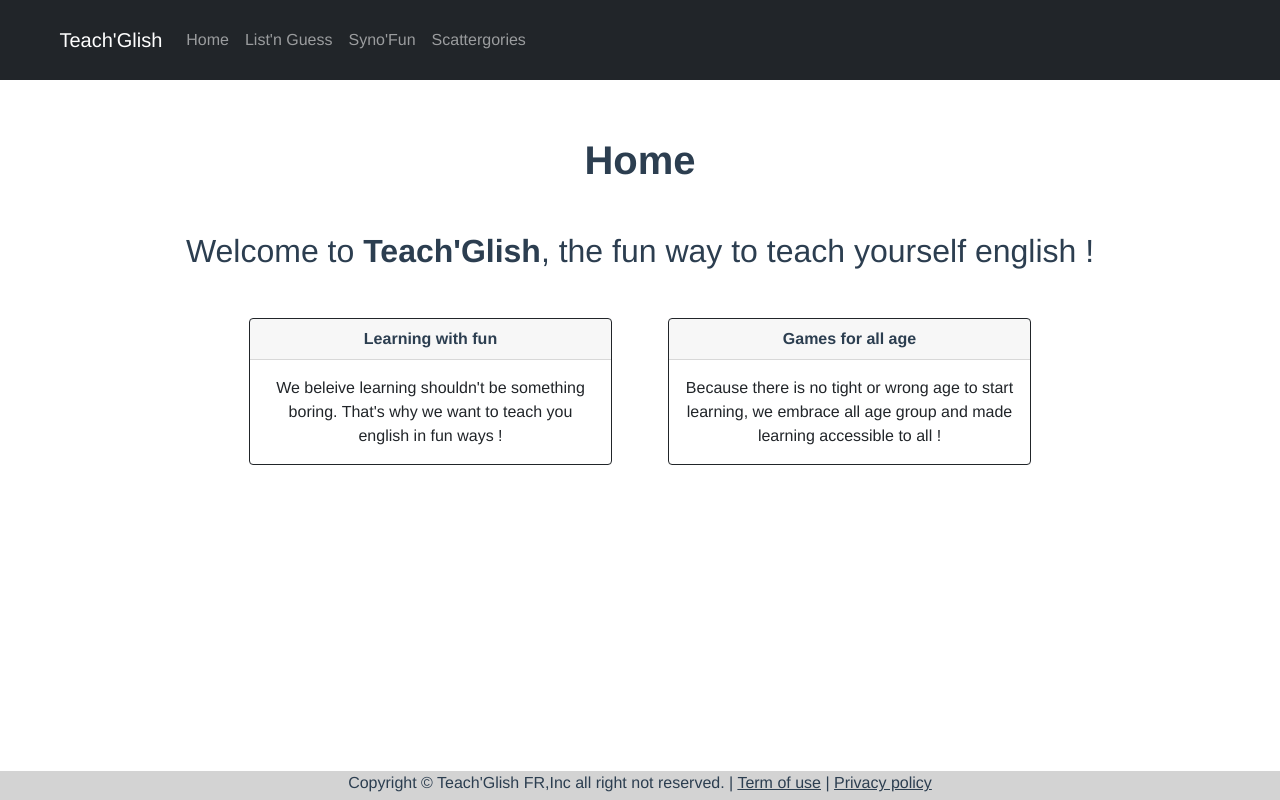
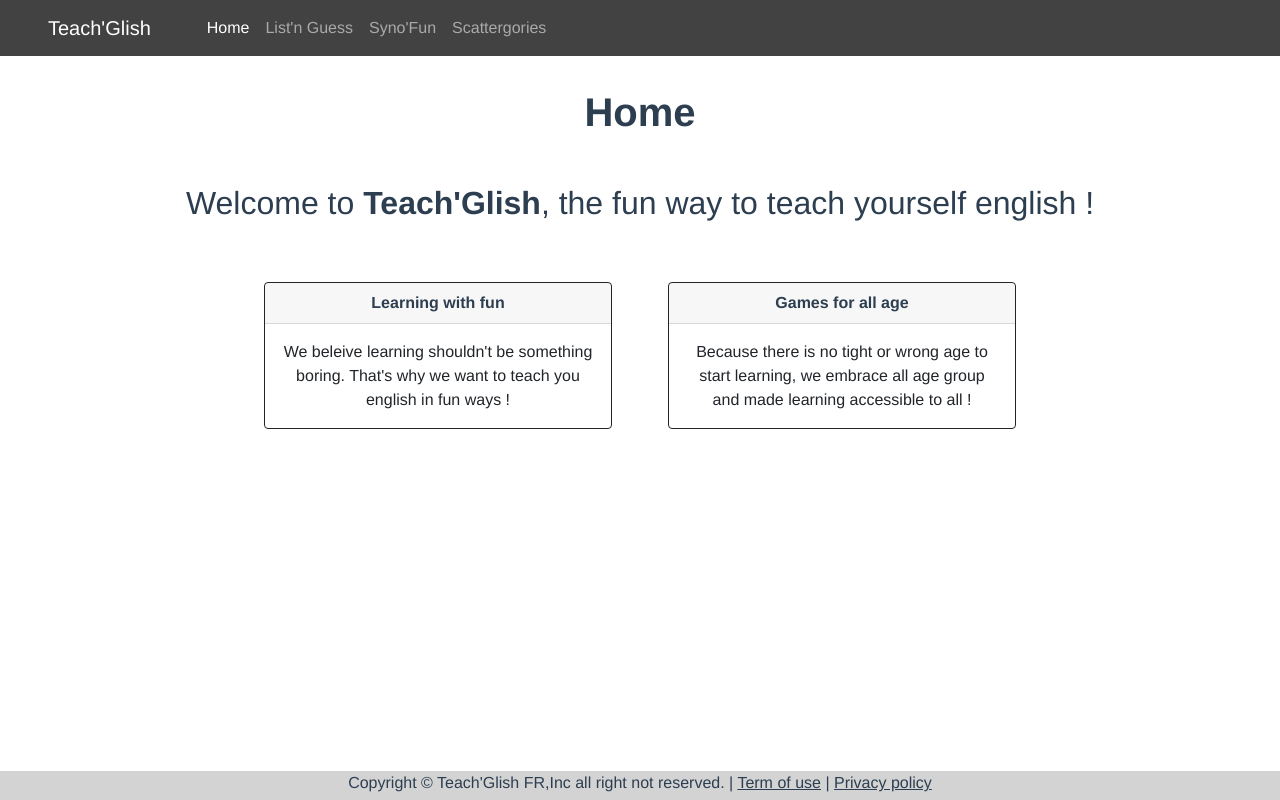
Before and after one commit to florentfli/teach-glish, a Vue app: page / in a window 1280 px wide. Built offline with nearby package versions, Linux system fonts and the light colour scheme.

Commit message:
Fix: collapse + text active color

```diff
--- a/public/index.html
+++ b/public/index.html
@@ -3,17 +3,17 @@
   <head>
     <meta charset="utf-8">
     <meta http-equiv="X-UA-Compatible" content="IE=edge">
-    <meta name="viewport" content="width=device-width,initial-scale=1.0">
+    <meta name="viewport" content="width=device-width, initial-scale=1, shrink-to-fit=no">
     <link rel="icon" href="<%= BASE_URL %>favicon.ico">
-    <title><%= htmlWebpackPlugin.options.title %></title>
+    <title>Teach'Glish</title>
 
-    <link href="https://cdn.jsdelivr.net/npm/bootstrap@5.0.0-beta3/dist/css/bootstrap.min.css" rel="stylesheet" integrity="sha384-eOJMYsd53ii+scO/bJGFsiCZc+5NDVN2yr8+0RDqr0Ql0h+rP48ckxlpbzKgwra6" crossorigin="anonymous">
     <link rel="stylesheet" href="https://fonts.googleapis.com/css?family=Roboto:100,300,400,500,700,900">
     <link rel="stylesheet" href="https://cdn.jsdelivr.net/npm/@mdi/font@latest/css/materialdesignicons.min.css">
+    <link href="https://cdn.jsdelivr.net/npm/bootstrap@5.0.0-beta3/dist/css/bootstrap.min.css" rel="stylesheet" integrity="sha384-eOJMYsd53ii+scO/bJGFsiCZc+5NDVN2yr8+0RDqr0Ql0h+rP48ckxlpbzKgwra6" crossorigin="anonymous">
   </head>
   <body>
     <noscript>
-      <strong>We're sorry but <%= htmlWebpackPlugin.options.title %> doesn't work properly without JavaScript enabled. Please enable it to continue.</strong>
+      <strong>We're sorry but Teach'Glish doesn't work properly without JavaScript enabled. Please enable it to continue.</strong>
     </noscript>
     <div id="app"></div>
     <!-- built files will be auto injected -->
--- a/src/App.vue
+++ b/src/App.vue
@@ -1,6 +1,6 @@
 <template>
   <div id="app">
-    <Header @clickedHome="doShowHome()" @clickedSound="doShowSound()" @clickedDrag="doShowDrag()" @clickedBac="doShowBac()"/>
+    <HeaderComp @clickedHome="doShowHome()" @clickedSound="doShowSound()" @clickedDrag="doShowDrag()" @clickedBac="doShowBac()"/>
     <div class="container">
       <home v-if="showHome"/>
       <sound v-if="showSound"/>
@@ -13,7 +13,7 @@
 
 <script>
 import Home from "./components/Home.vue"
-import Header from "./components/Header.vue"
+import HeaderComp from "./components/HeaderComp.vue"
 import Bac from "./components/Bac.vue"
 import DragNDrop from "./components/DragNDrop.vue"
 import Sound from "./components/Sound.vue"
@@ -24,7 +24,7 @@ export default {
   components: {
     Bac,
     Home,
-    Header,
+    HeaderComp,
     DragNDrop,
     Sound,
     Footer
@@ -73,6 +73,6 @@ export default {
   -moz-osx-font-smoothing: grayscale;
   text-align: center;
   color: #2c3e50;
-  margin-top: 60px;
+  margin-top: 0;
 }
 </style>
--- a/src/components/Header.vue
+++ /dev/null
@@ -1,48 +0,0 @@
-<template>
-    <div class="header" style="background-color:red;">
-        <nav class="navbar navbar-expand-lg navbar-dark bg-dark fixed-top">
-            <div class="container">
-                <a class="navbar-brand" href="#">Teach'Glish</a>
-                <button class="navbar-toggler" type="button" data-toggle="collapse" data-target="#navbarResponsive" aria-controls="navbarResponsive" aria-expanded="false" aria-label="Toggle navigation">
-                    <span class="navbar-toggler-icon"></span>
-                    </button>
-                <div class="collapse navbar-collapse" id="navbarResponsive">
-                <ul class="navbar-nav ml-auto">
-                    <li class="nav-item active">
-                        <a class="nav-link" href="#" @click="clickHome()">Home</a>
-                    </li>
-                    <li class="nav-item">
-                        <a class="nav-link" href="#" @click="clickSound()">List'n Guess</a>
-                    </li>
-                    <li class="nav-item">
-                        <a class="nav-link" href="#" @click="clickDrag()">Syno'Fun</a>
-                    </li>
-                    <li class="nav-item">
-                        <a class="nav-link" href="#" @click="clickBac()">Scattergories</a>
-                    </li>
-                </ul>
-                </div>
-            </div>
-        </nav>
-    </div>
-</template>
-
-<script>
-export default {
-    name: 'header',
-    methods: {
-        clickHome(){
-            this.$emit('clickedHome');
-        },
-        clickSound(){
-            this.$emit('clickedSound');
-        },
-        clickDrag(){
-            this.$emit('clickedDrag');
-        },
-        clickBac(){
-            this.$emit('clickedBac');
-        }
-    }
-}
-</script>
--- /dev/null
+++ b/src/components/HeaderComp.vue
@@ -0,0 +1,76 @@
+<template>
+    <div>
+        <b-navbar toggleable="lg" type="dark" variant="secondary">
+            <b-navbar-brand class="mx-5" href="#">Teach'Glish</b-navbar-brand>
+
+            <b-navbar-toggle target="nav-collapse"></b-navbar-toggle>
+
+            <b-collapse id="nav-collapse" is-nav>
+                <b-navbar-nav>
+                    <b-nav-item href="#" @click="clickHome()" id="home" class="active">Home</b-nav-item>
+                    <b-nav-item href="#" @click="clickSound()" id="listnguess">List'n Guess</b-nav-item>
+                    <b-nav-item href="#" @click="clickDrag()" id="synofun">Syno'Fun</b-nav-item>
+                    <b-nav-item href="#" @click="clickBac()" id="scattergories">Scattergories</b-nav-item>
+                </b-navbar-nav>
+            </b-collapse>
+        </b-navbar>
+    </div>
+</template>
+
+<script>
+export default {
+    name: 'header',
+    methods: {
+        toggleCollapse(ref) {
+            let show = this.classArr.indexOf('show')>-1?false:'show'
+            this.classArr = ['collapsing']
+            setTimeout(() => {
+                if (show){
+                    let height = this.$refs[ref].firstChild.clientHeight + 'px';
+                    this.styleObj = { height }
+                }
+                else {
+                    this.styleObj = {}
+                }
+            }, 10)
+            setTimeout(() => {
+                this.classArr = ['collapse', show]
+            }, 340)
+        },
+        clickHome(){
+            this.$emit('clickedHome');
+            this.resetStyle();
+            document.getElementById("home").classList.add("active");
+        },
+        clickSound(){
+            this.$emit('clickedSound');
+            this.resetStyle();
+            document.getElementById("listnguess").classList.add("active");
+        },
+        clickDrag(){
+            this.$emit('clickedDrag');
+            this.resetStyle();
+            document.getElementById("synofun").classList.add("active");
+        },
+        clickBac(){
+            this.$emit('clickedBac');
+            this.resetStyle();
+            document.getElementById("scattergories").classList.add("active");
+        },
+        resetStyle(){
+            document.getElementById("home").classList.remove("active");
+            document.getElementById("listnguess").classList.remove("active");
+            document.getElementById("scattergories").classList.remove("active");
+            document.getElementById("synofun").classList.remove("active");
+        }
+    }
+}
+</script>
+<style scoped>
+.bg-secondary{
+    background-color: rgb(66, 66, 66) !important;
+}
+.active a{
+    color: white !important;
+}
+</style>
--- a/src/components/Home.vue
+++ b/src/components/Home.vue
@@ -1,6 +1,6 @@
 <template>
-    <div class="container pt-3">
-        <h1 class="my-5 bold">Home</h1>
+    <div class="container pt-1">
+        <h1 class="my-3 bold">Home</h1>
         <h2 class="my-5">Welcome to <b>Teach'Glish</b>, the fun way to teach yourself english !</h2>
 
         <div class="row justify-content-sm-center">
```
Also changed, not shown: package.json (+5 -3 lines), src/main.js (+10 -0 lines), 1 other file (tests, documents, lock files or other folders).
